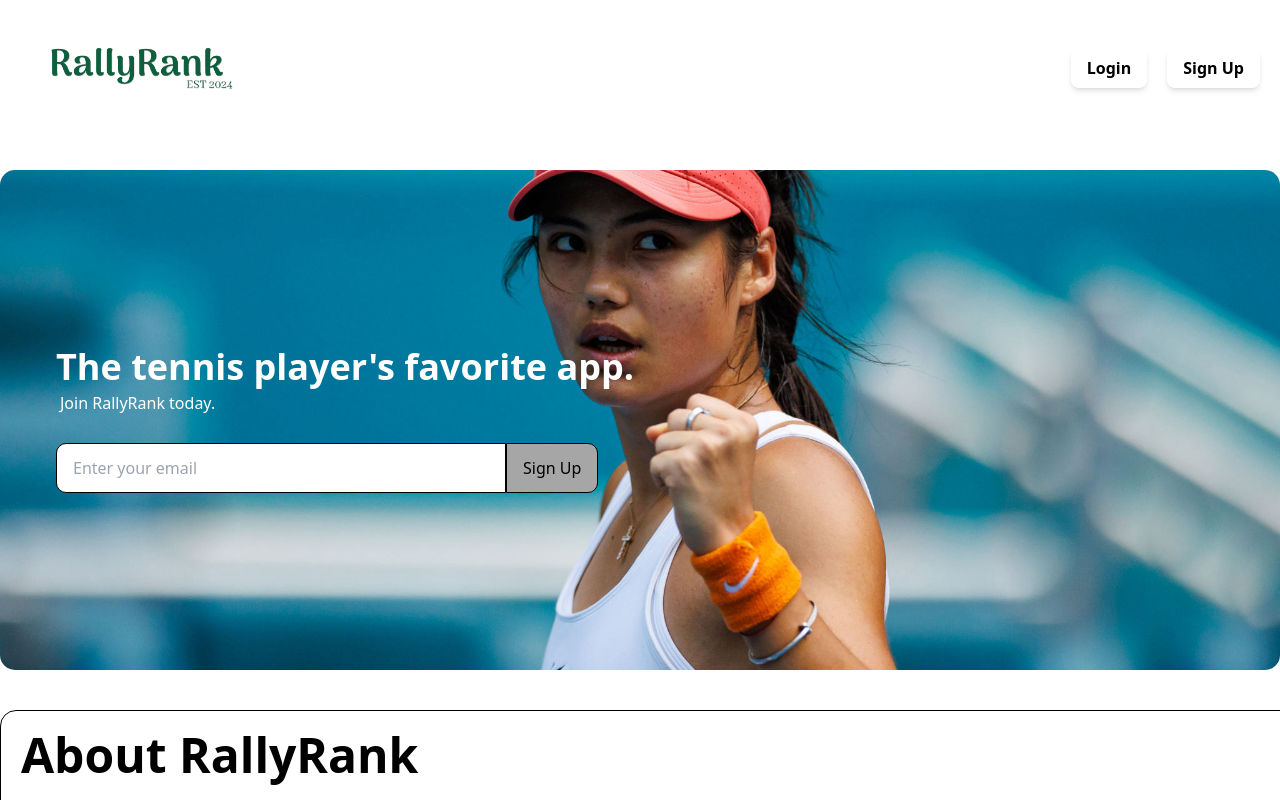
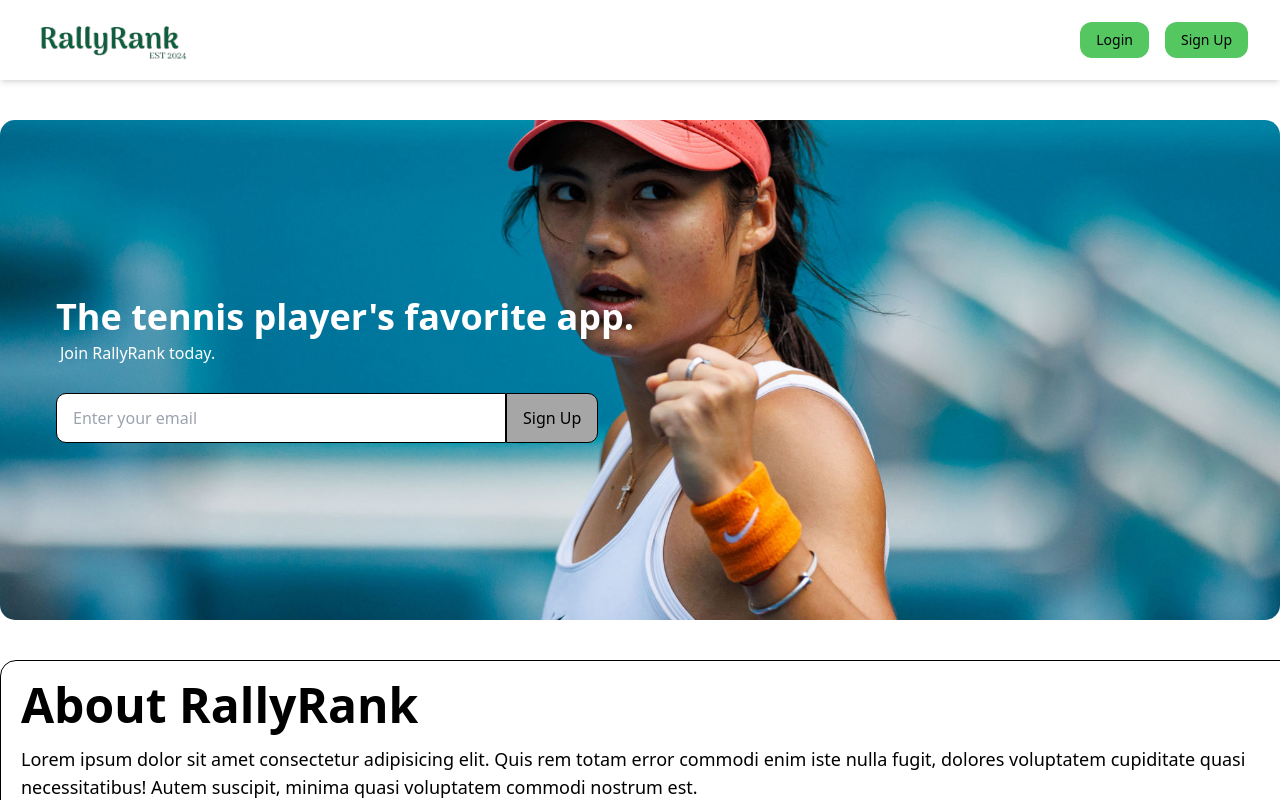
Before and after one commit to zylooooo/CS203, a React (Vite) app in the folder rally-rank-app/: page / in a window 1280 px wide. Shown: the top 800 px of the page. Built offline with nearby package versions, Linux system fonts and the light colour scheme; the HTML template or start-up script is replaced by a standard one.

Commit message:
Edited user and public navbar

```diff
--- a/rally-rank-app/src/App.jsx
+++ b/rally-rank-app/src/App.jsx
@@ -64,7 +64,7 @@ function App() {
 
                     {/* User SignUp */}
                     <Route
-                        path="/auth/sign-up"
+                        path="/auth/user-signup"
                         element={
                             <MainLayout>
                                 <UserSignUp />
--- a/rally-rank-app/src/authentication/AuthContext.jsx
+++ b/rally-rank-app/src/authentication/AuthContext.jsx
@@ -69,7 +69,7 @@ export const AuthProvider = ({ children }) => {
                 loginAdmin,
                 logoutUser,
                 logoutAdmin,
-                isLoggedIn: !!user,
+                isUserLoggedIn: !!user,
                 isAdminLoggedIn: !!admin,
 
                 manualLoginUser, // TESTING CODE REMOVE LATER
--- a/rally-rank-app/src/components/MainLayout.jsx
+++ b/rally-rank-app/src/components/MainLayout.jsx
@@ -1,18 +1,27 @@
+// React
+import React from "react";
+
+// Prop Types
+import PropTypes from "prop-types";
+
+// Authentication
+import { useAuth } from "../authentication/AuthContext";
+
+// Navigation Bars
 import UserNavBar from "./navigation-bars/UserNavBar";
 import PublicNavBar from "./navigation-bars/PublicNavBar";
 import AdministratorNavBar from "./navigation-bars/AdministratorNavBar";
-import React, { useState, useEffect } from "react";
-import { useAuth } from "../authentication/AuthContext";
 
 function MainLayout({ children }) {
-const { isLoggedIn, isAdminLoggedIn } = useAuth();
+
+    const { isUserLoggedIn, isAdminLoggedIn } = useAuth();
 
     return (
         <>
-        <div className = "flex flex-col min-h-screen">
+            <div className = "flex flex-col min-h-screen bg-gray-50">
                     {isAdminLoggedIn ? (
                         <AdministratorNavBar />
-                ) : isLoggedIn ? (
+                    ) : isUserLoggedIn ? (
                         <UserNavBar />
                     ) : (
                         <PublicNavBar />
@@ -25,4 +34,8 @@ const { isLoggedIn, isAdminLoggedIn } = useAuth();
     );
 }
 
+MainLayout.propTypes = {
+    children: PropTypes.node.isRequired,
+};
+
 export default MainLayout;
--- a/rally-rank-app/src/components/navigation-bars/PublicNavBar.jsx
+++ b/rally-rank-app/src/components/navigation-bars/PublicNavBar.jsx
@@ -1,8 +1,7 @@
-import React, { useState } from 'react';
-import { useNavigate, Link } from 'react-router-dom';
+// Navigation
+import { useNavigate, NavLink } from 'react-router-dom';
 
 function PublicNavBar() {
-    const [email, setEmail] = useState('');
     const navigate = useNavigate();
 
     const handleLoginClick = () => {
@@ -10,27 +9,30 @@ function PublicNavBar() {
     };
 
     const handleSignUpClick = () => {
-        navigate('/auth/sign-up', { state: { email } });
+        navigate('/auth/user-signup');
     };
 
     return (
-        <nav className="flex items-center py-10 pl-10 gap-5">
-            <Link to="/">
-                <img src="/src/assets/Rally-Rank-Logo.svg" alt="RallyRank Logo"/>
-            </Link>
-            <div className="section-one absolute top-7 right-0 m-5 space-x-5">
-                <button
-                    onClick={handleLoginClick}
-                    className="login-button bg-blue-500 text-white font-semibold py-2 px-4 rounded-lg hover:bg-blue-600 shadow-md transition duration-300 ease-in-out"
-                >
-                    Login
-                </button>
-                <button
-                    onClick={handleSignUpClick}
-                    className="sign-up-button bg-green-500 text-white font-semibold py-2 px-4 rounded-lg hover:bg-green-600 shadow-md transition duration-300 ease-in-out"
-                >
-                    Sign Up
-                </button>
+        <nav className="bg-white shadow-md">
+            {/*
+                max-w-7xl is the max width of the container
+                lg:px-8 is the padding for large screens
+                sm:px-6 is the padding for medium screens
+                px-4 is the padding for small screens
+            */}
+            <div className="mx-auto max-w-7xl lg:px-8 sm:px-6 px-4">
+                <div className="flex justify-between h-20">
+
+                    <div className="flex-shrink-0 flex items-center">
+                        <NavLink to="/">
+                        <img className="h-10 w-auto" src="/src/assets/Rally-Rank-Logo.svg" alt="RallyRank Logo" />
+                        </NavLink>
+                    </div>
+                    <div className="hidden sm:ml-6 sm:flex sm:items-center">
+                        <button onClick={handleLoginClick} className="ml-4 px-4 py-2 rounded-xl text-sm font-medium text-white bg-primary-color-green hover:bg-secondary-color-dark-green transition-colors duration-200">Login</button>
+                        <button onClick={handleSignUpClick} className="ml-4 px-4 py-2 rounded-xl text-sm font-medium text-white bg-primary-color-green hover:bg-secondary-color-dark-green transition-colors duration-200">Sign Up</button>
+                    </div>
+                </div>
             </div>
         </nav>
     );
--- a/rally-rank-app/src/components/navigation-bars/UserNavBar.jsx
+++ b/rally-rank-app/src/components/navigation-bars/UserNavBar.jsx
@@ -1,8 +1,14 @@
-import { NavLink, useNavigate } from "react-router-dom";
+// React
+import { useState } from "react";
+
+// Authentication
 import { useAuth } from "../../authentication/AuthContext";
 
+// React Router
+import { NavLink, useNavigate } from "react-router-dom";
+
 function UserNavBar() {
-    const {isUserLoggedIn, logoutUser} = useAuth();
+    const { logoutUser } = useAuth();
     const navigate = useNavigate();
 
     const handleLogout = () => {
@@ -10,46 +16,32 @@ function UserNavBar() {
         navigate("/auth/user-login");
     };
 
+    const navLinkClasses = "text-secondary-color-dark-green hover:text-primary-color-green transition-colors duration-200";
+    const activeNavLinkClasses = "font-bold text-primary-color-green";
+
     return (
-        <nav className="flex justify-around py-10 pl-10 gap-5">
-            <img src="/src/assets/Rally-Rank-Logo.svg" alt="RallyRank Logo" />
-            <div className="flex items-center text-xl gap-5">
-                <NavLink
-                    to="/users/home"
-                    activeClassName="active"
-                    className="text-secondary-color-dark-green hover:text-primary-color-green"
-                    exact
-                >
-                    Home
-                </NavLink>
-                <NavLink
-                    to="/users/Tournaments"
-                    activeClassName="active"
-                    className="text-secondary-color-dark-green hover:text-primary-color-green"
-                >
-                    Tournaments
-                </NavLink>
-                <NavLink
-                    to="/news"
-                    activeClassName="active"
-                    className="text-secondary-color-dark-green hover:text-primary-color-green"
-                >
-                    News
-                </NavLink>
-                <NavLink
-                    to="/user-profile"
-                    activeClassName="active"
-                    className="text-secondary-color-dark-green hover:text-primary-color-green"
-                >
-                    Your Profile
-                </NavLink>
-                <button
-                    type="button"
-                    className="button"
-                    onClick={handleLogout}
-                >
-                    Logout
-                </button>
+        <nav className="bg-white shadow-md">
+            {/*
+                max-w-7xl is the max width of the container
+                lg:px-8 is the padding for large screens
+                sm:px-6 is the padding for medium screens
+                px-4 is the padding for small screens
+            */}
+            <div className="mx-auto max-w-7xl lg:px-8 sm:px-6 px-4">
+                <div className="flex justify-between h-20">
+                    <div className="flex-shrink-0 flex items-center">
+                        <NavLink to="/users/home">
+                            <img className="h-10 w-auto" src="/src/assets/Rally-Rank-Logo.svg" alt="RallyRank Logo" />
+                        </NavLink>
+                    </div>
+                    <div className="hidden sm:ml-6 sm:flex sm:items-center">
+                        <NavLink to="/users/home" className={({ isActive }) => `${navLinkClasses} ${isActive ? activeNavLinkClasses : ''} px-3 py-2 rounded-md text-sm font-medium`}>Home</NavLink>
+                        <NavLink to="/users/Tournaments" className={({ isActive }) => `${navLinkClasses} ${isActive ? activeNavLinkClasses : ''} px-3 py-2 rounded-md text-sm font-medium`}>Tournaments</NavLink>
+                        <NavLink to="/news" className={({ isActive }) => `${navLinkClasses} ${isActive ? activeNavLinkClasses : ''} px-3 py-2 rounded-md text-sm font-medium`}>News</NavLink>
+                        <NavLink to="/user-profile" className={({ isActive }) => `${navLinkClasses} ${isActive ? activeNavLinkClasses : ''} px-3 py-2 rounded-md text-sm font-medium`}>Your Profile</NavLink>
+                        <button onClick={handleLogout} className="ml-4 px-4 py-2 rounded-xl text-sm font-medium text-white bg-primary-color-green hover:bg-secondary-color-dark-green transition-colors duration-200">Logout</button>
+                    </div>
+                </div>
             </div>
         </nav>
     );
```
Lines whose indentation alone changed are shown as unchanged.
